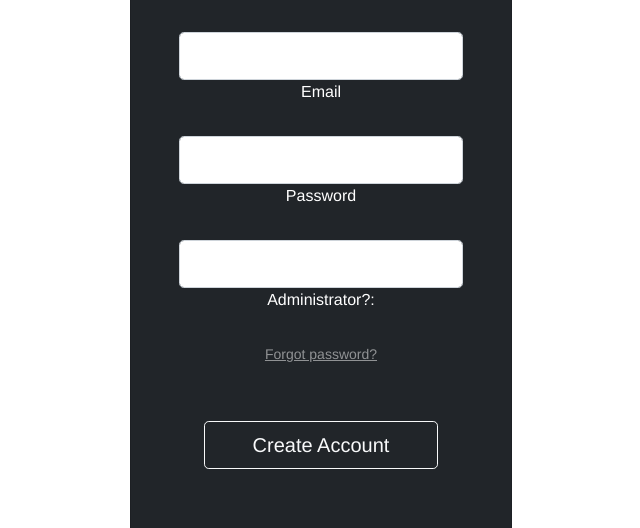
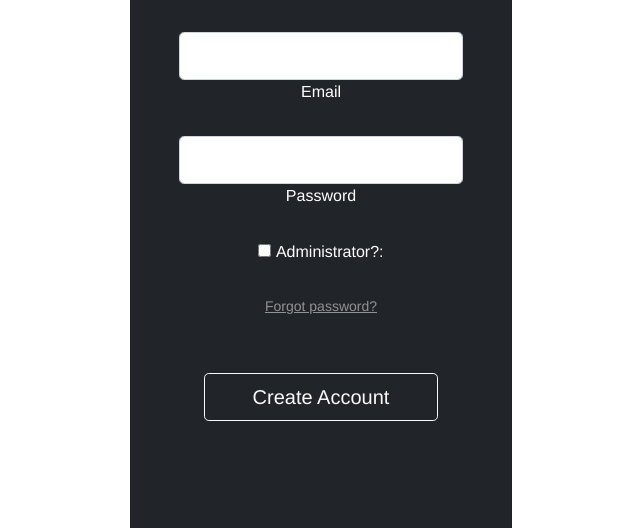
Before and after one commit to bradenbjames/BookStore_Brewster_James, an ASP.NET Core app: page /createaccount in a window 1280 px wide. Shown: the part 1081-1609 px from the top of the page, without its empty margins (448-1088 px from the left). Run offline with ASP.NET Core 8, Linux system fonts and the light colour scheme; style sheets or scripts are compiled from the project's sources.

Commit message:
fixed createaccount.razor

```diff
--- a/BlazorBookStore1/DatabaseInstance.cs
+++ b/BlazorBookStore1/DatabaseInstance.cs
@@ -12,7 +12,7 @@ namespace BlazorBookStore1
     {
         private static string connectionString = @"Server=(LocalDB)\MSSQLLocalDB;Integrated Security=true;AttachDbFileName=C:\Users\Legen\Source\Repos\BookStore_Brewster_James\BlazorBookStore1\Resources\BookStoreDB.mdf;";
 
-        public static void CreateAccount(string fName, string lName, string email, string password, bool isAdministrator, string address, int phone)
+        public static void CreateAccount(string fName, string lName, string email, string password, bool isAdministrator, string address, long phone)
         {
             int adminPrivileges = 0;
             if (isAdministrator)
--- a/BlazorBookStore1/Pages/CreateAccount.razor
+++ b/BlazorBookStore1/Pages/CreateAccount.razor
@@ -13,58 +13,58 @@
 							<p class="text-white-50 mb-5"></p>
 
 							<div class="form-outline form-white mb-4">
-								<input type="email" id="firstName" class="form-control form-control-lg" />
-								<label class="form-label" for="typeEmailX">First Name:</label>
+								<input type="text" id="firstName" class="form-control form-control-lg" @onchange="Eval_fName" />
+								<label class="form-label" for="firstName">First Name:</label>
 							</div>
 
 							<div class="form-outline form-white mb-4">
-								<input type="text" id="lastName" class="form-control form-control-lg" />
-								<label class="form-label" for="typePasswordX">Last Name</label>
+								<input type="text" id="lastName" class="form-control form-control-lg" @onchange="Eval_lName" />
+								<label class="form-label" for="lastName">Last Name</label>
 							</div>
 
 							<div class="form-outline form-white mb-4">
-								<input type="email" id="typeEmailX" class="form-control form-control-lg" />
-								<label class="form-label" for="typeEmailX">Address Line 1</label>
+								<input type="text" id="addressOne" class="form-control form-control-lg" @onchange="Eval_address"/>
+								<label class="form-label" for="addressOne">Address Line 1</label>
 							</div>
 
 							<div class="form-outline form-white mb-4">
-								<input type="email" id="typeEmailX" class="form-control form-control-lg" />
-								<label class="form-label" for="typeEmailX">Address Line 2</label>
+								<input type="text" id="addressTwo" class="form-control form-control-lg" />
+								<label class="form-label" for="addressTwo">Address Line 2</label>
 							</div>
 
 							<div class="form-outline form-white mb-4">
-								<input type="email" id="typeEmailX" class="form-control form-control-lg" />
-								<label class="form-label" for="typeEmailX">City</label>
+								<input type="text" id="city" class="form-control form-control-lg" />
+								<label class="form-label" for="city">City</label>
 							</div>
 
 							<div class="form-outline form-white mb-4">
-								<input type="email" id="typeEmailX" class="form-control form-control-lg" />
-								<label class="form-label" for="typeEmailX">ZipCode</label>
+								<input type="text" id="zipCode" class="form-control form-control-lg" />
+								<label class="form-label" for="zipCode">ZipCode</label>
 							</div>
 
 							<div class="form-outline form-white mb-4">
-								<input type="email" id="typeEmailX" class="form-control form-control-lg" />
-								<label class="form-label" for="typeEmailX">State</label>
+								<input type="text" id="state" class="form-control form-control-lg" />
+								<label class="form-label" for="state">State</label>
 							</div>
 
 							<div class="form-outline form-white mb-4">
-								<input type="email" id="typeEmailX" class="form-control form-control-lg" />
-								<label class="form-label" for="typeEmailX">Phone Number</label>
+								<input type="text" id="phoneNum" class="form-control form-control-lg" @onchange="Eval_phone"/>
+								<label class="form-label" for="phoneNum">Phone Number</label>
 							</div>
 
 							<div class="form-outline form-white mb-4">
-								<input type="email" id="typeEmailX" class="form-control form-control-lg" />
+								<input type="email" id="typeEmailX" class="form-control form-control-lg" @onchange="Eval_email"/>
 								<label class="form-label" for="typeEmailX">Email</label>
 							</div>
 
 							<div class="form-outline form-white mb-4">
-								<input type="password" id="typeEmailX" class="form-control form-control-lg" />
-								<label class="form-label" for="typeEmailX">Password</label>
+								<input type="password" id="password" class="form-control form-control-lg" @onchange="Eval_password"/>
+								<label class="form-label" for="password">Password</label>
 							</div>
 
 							<div class="form-outline form-white mb-4">
-								<input type="checkbox" id="adminCheckbox" @onchange="Eval_admin" class="form-control form-control-lg" />
-								<label class="form-label" for="typeEmailX">Administrator?:</label>
+								<input type="checkbox" id="adminCheckbox" @onchange="Eval_admin"/>
+								<label class="form-label" for="adminCheckbox">Administrator?:</label>
 							</div>
 
 							<p class="small mb-5 pb-lg-2"><a class="text-white-50" href="#!">Forgot password?</a></p>
@@ -121,10 +121,10 @@
 		addressString = (string)x.Value;
 	}
 
-	private int phone { get; set; }
+	private long phone { get; set; }
 	private void Eval_phone(ChangeEventArgs x)
 	{
-		phone = (int)x.Value;
+		phone = long.Parse((string)x.Value);
 	}
 
 }
```
